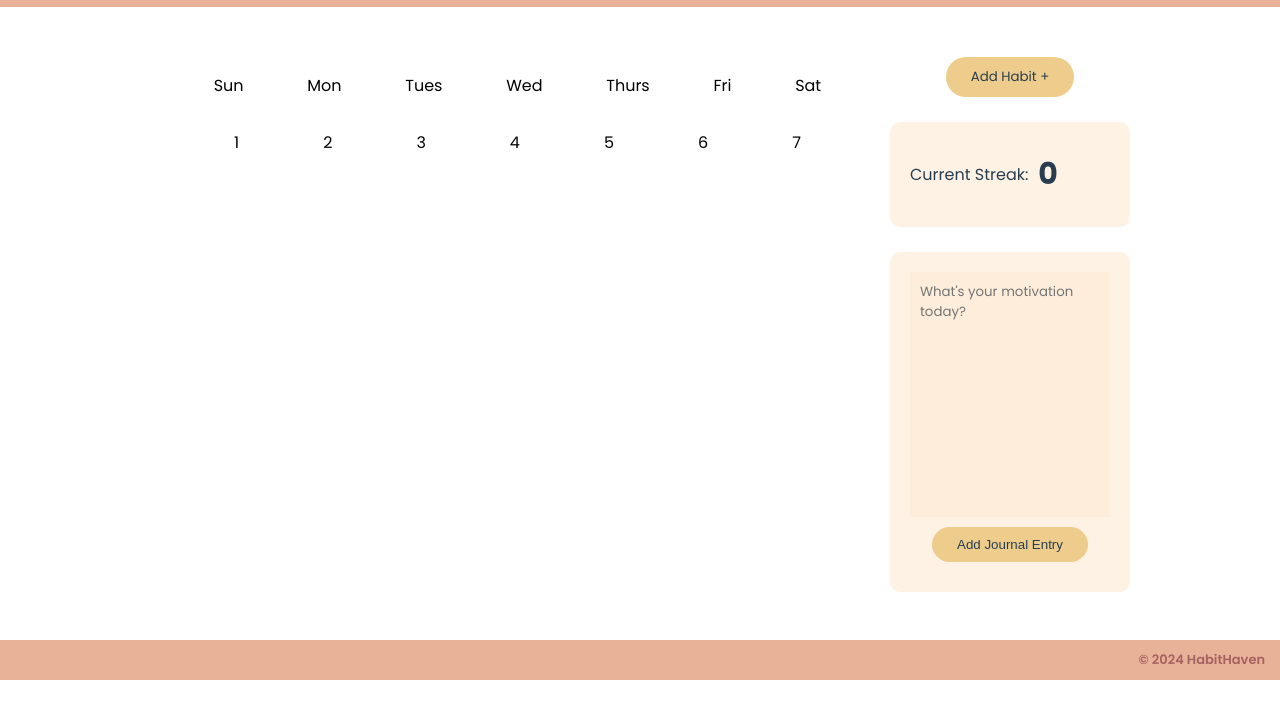
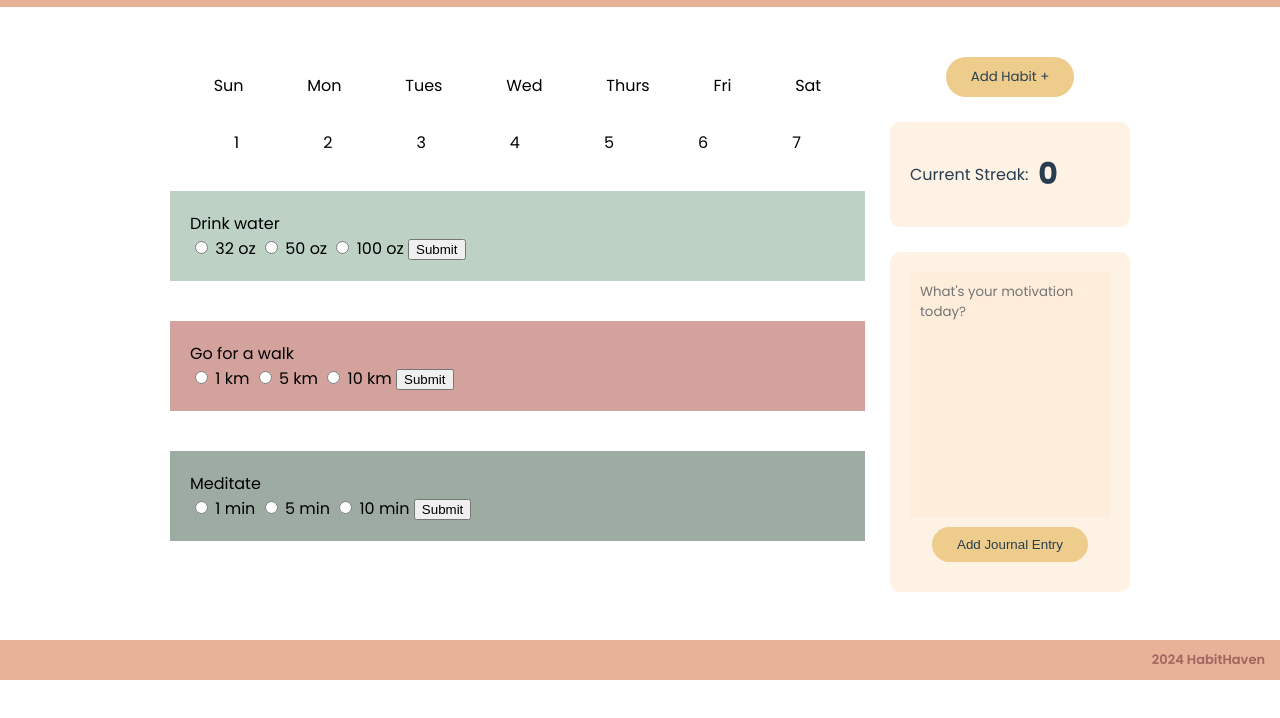
Before and after one commit to thefirstnoellle/habitHaven, a plain HTML site: page index.html in a window 1280 px wide. Shown: the part 120-838 px from the top of the page. Drawn offline with Linux system fonts and the light colour scheme.

Commit message:
Adding sample habits

```diff
--- a/index.html
+++ b/index.html
@@ -30,7 +30,7 @@
 
     <div class="main">
 
-        <div class="habit-container">
+        <div class="main-container">
             <div class="calendar-days">
                 <p>Sun</p>
                 <p>Mon</p>
@@ -49,6 +49,44 @@
                 <p>6</p>
                 <p>7</p>
             </div>
+
+            <div class="habit-container">
+                <div class="habit">Drink water
+                    <form>
+                    <input type="radio" id="32">
+                    <label for="32">32 oz</label>
+                    <input type="radio" id="50">
+                    <label for="50">50 oz</label>
+                    <input type="radio" id="100">
+                    <label for="100">100 oz</label>
+                    <input type="submit" value="Submit">
+                  </form>
+                </div>
+                <div class="habit2">Go for a walk
+                    <form>
+                        <input type="radio" id="1">
+                        <label for="1">1 km</label>
+                        <input type="radio" id="5">
+                        <label for="5">5 km</label>
+                        <input type="radio" id="10">
+                        <label for="10">10 km</label>
+                        <input type="submit" value="Submit">
+                      </form>
+                </div>
+                <div class="habit3">Meditate
+                    <form>
+                        <input type="radio" id="1">
+                        <label for="1">1 min</label>
+                        <input type="radio" id="50">
+                        <label for="50">5 min</label>
+                        <input type="radio" id="100">
+                        <label for="100">10 min</label>
+                        <input type="submit" value="Submit">
+                      </form>
+                </div>
+            </div>
+
+
         </div>
         <div class="right-nav">
             <button class="add-habit">Add Habit +</button>
@@ -65,8 +103,10 @@
 </div>
 
 <div class="footer">
-    &#169; 2024 HabitHaven
+    2024 HabitHaven
 </div>
+
+<script src="https://kit.fontawesome.com/9a0632fe1e.js" crossorigin="anonymous"></script>
 
 </body>
 </html>
--- a/style.css
+++ b/style.css
@@ -101,17 +101,39 @@ body {
 }
 
 
-.habit-container {
+.main-container {
     display: flex;
     flex-direction: column;
     width: 75%;
-    height: 300px;
     flex-shrink: 0;
 }
 
 .calendar-days, .calendar-dates {
     display: flex;
     justify-content: space-evenly;
+}
+
+.habit-container {
+    display: flex;
+    flex-direction: column;
+    flex-wrap: wrap;
+}
+.habit, .habit2, .habit3 {
+    margin: 20px;
+    height: 50px;
+    padding: 20px;
+}
+
+.habit {
+    background-color: #BDD1C5;
+}
+
+.habit2 {
+    background-color: #D3A29D;
+}
+
+.habit3 {
+    background-color: #9EABA2;
 }
 
 .right-nav {
@@ -136,7 +158,6 @@ body {
     font-weight: 700;
     margin: 10px;
 }
-
 
 
 .journal-nav {
@@ -192,7 +213,7 @@ textarea {
 }
 
 /* responsive design */
-@media screen and (max-width: 800px) {
+@media screen and (max-width: 850px) {
     .header {
         width: 100%;
         padding: 10px;
```
